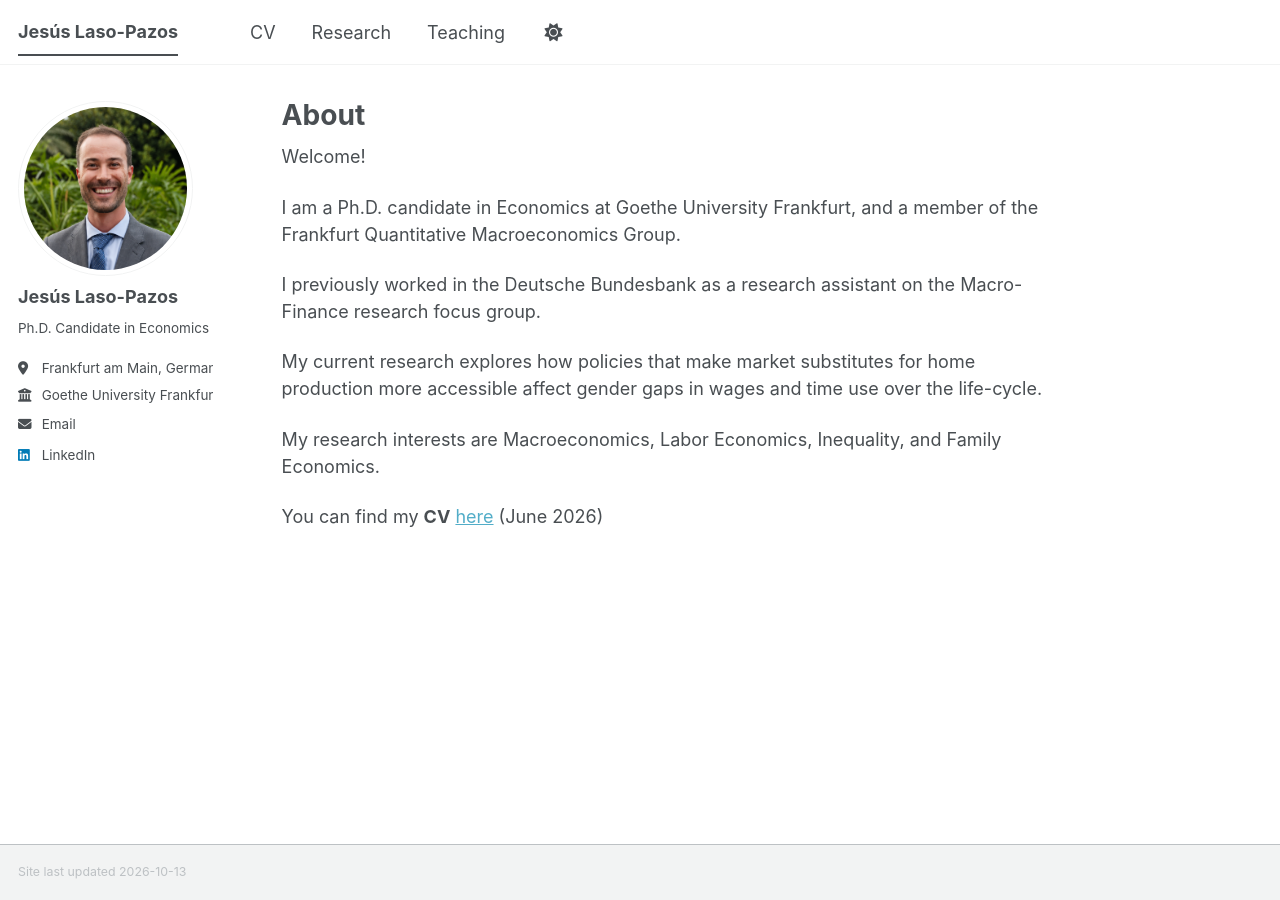
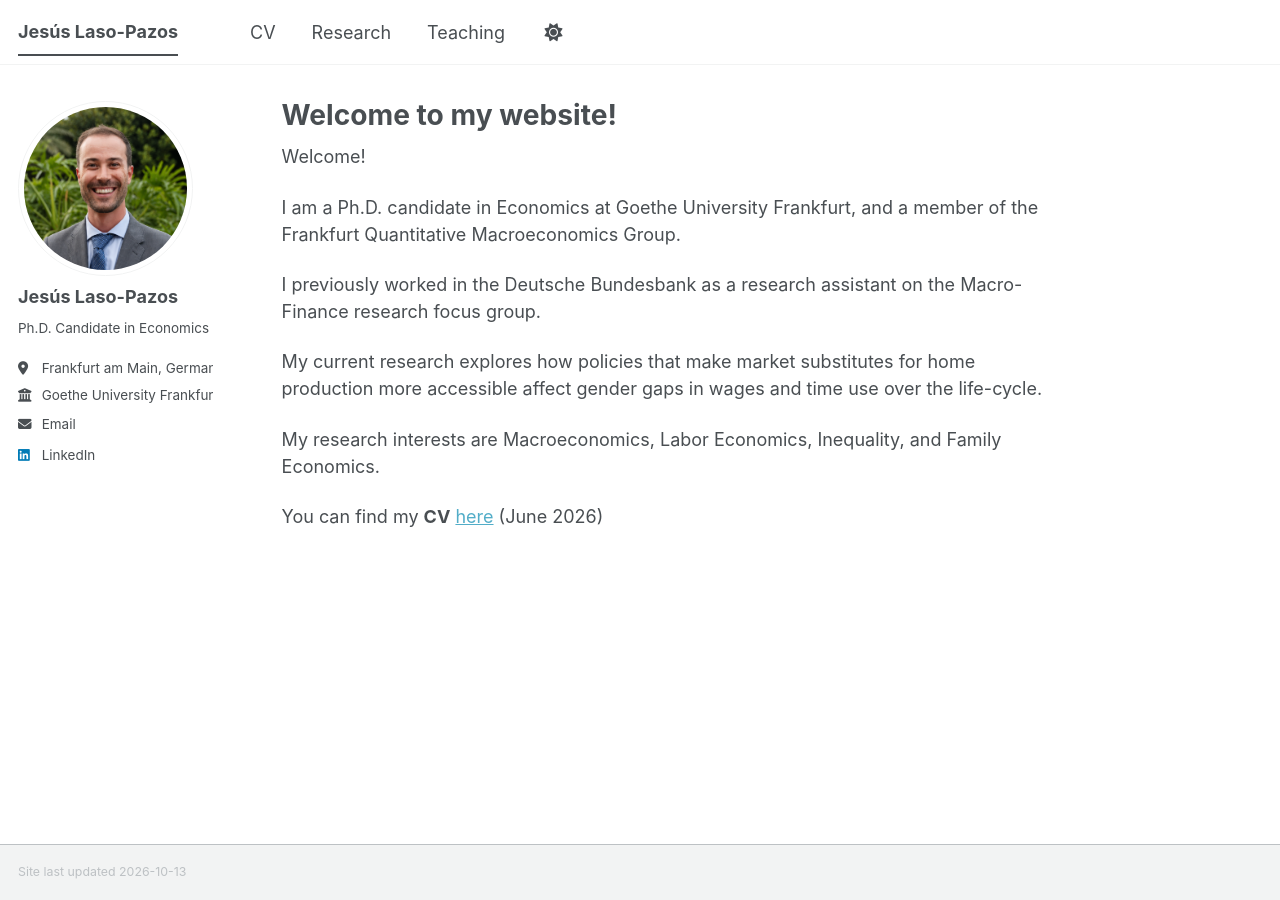
Before and after one commit to jlasopazos/jlasopazos.github.io, a Jekyll site: the page built from _pages/about.md, in a window 1280 px wide. Built offline with Jekyll 4.4.1, drawn with Linux system fonts in a browser that asks for light colours; a style sheet for code colours, icons or effects is not loaded.

Commit message:
Update about.md

```diff
--- a/_pages/about.md
+++ b/_pages/about.md
@@ -1,6 +1,6 @@
 ---
 permalink: /
-title: "About"
+title: "Welcome to my website!"
 author_profile: true
 redirect_from:
 - /about/
```
